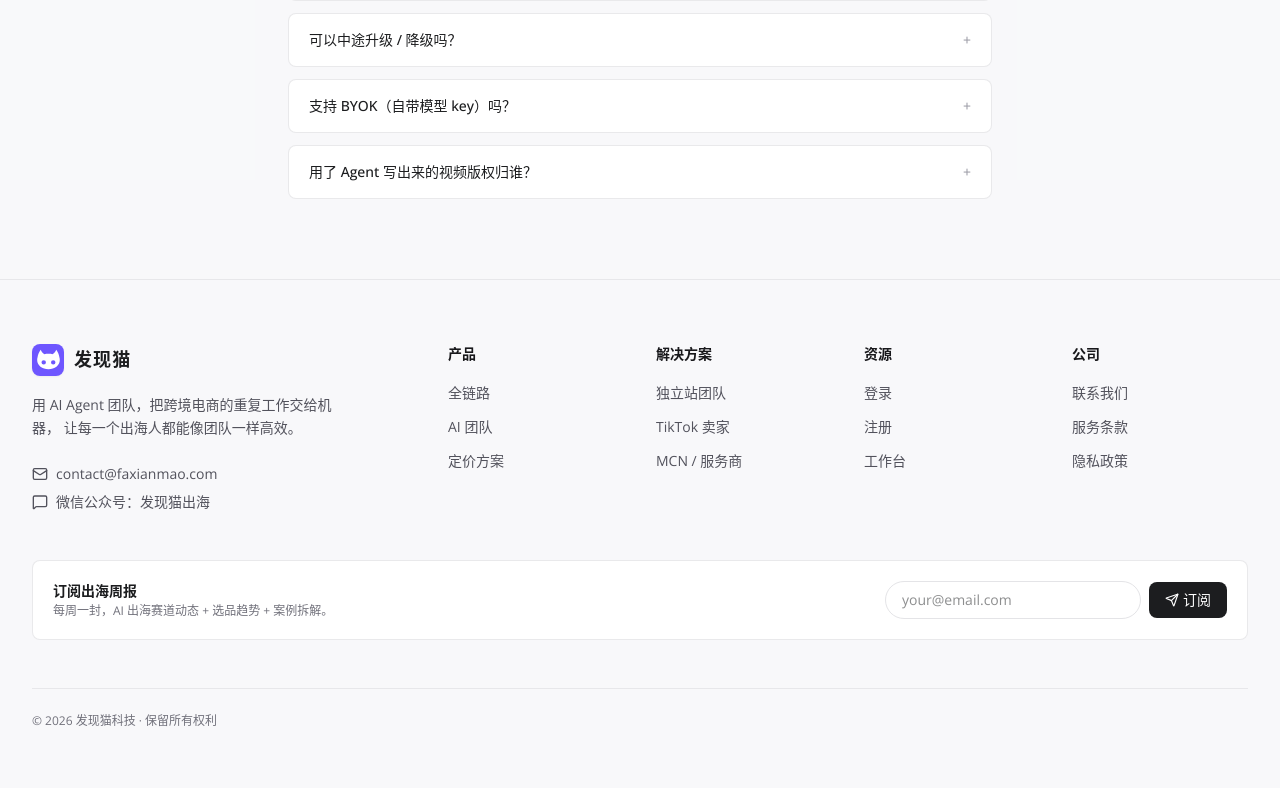
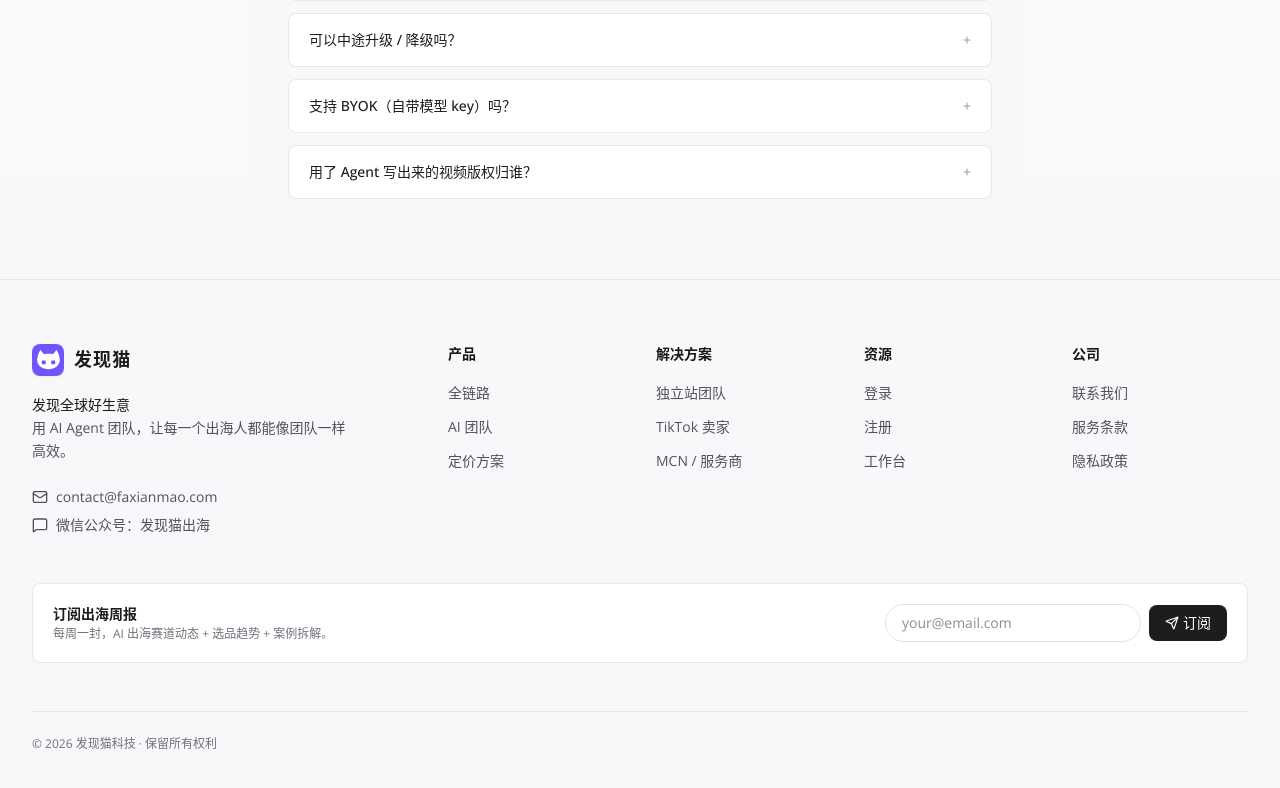
Before and after one commit to inkth/oneclaw, a Next.js app: page /pricing in a window 1280 px wide. Shown: the part 1599-2387 px from the top of the page. Built offline with nearby package versions, Linux system fonts and the light colour scheme; no server answers.

Commit message:
feat(brand): adopt global business slogan

```diff
--- a/app/(auth)/login/page.tsx
+++ b/app/(auth)/login/page.tsx
@@ -1,11 +1,13 @@
 import { Suspense } from "react";
 import { LoginForm } from "./login-form";
+import { BRAND_SLOGAN } from "@/lib/brand";
 
 export const metadata = { title: "登录 · 发现猫" };
 
 export default function LoginPage() {
   return (
     <div className="rounded-lg border border-zinc-200/80 bg-white p-6 sm:p-8 shadow-sm">
+      <div className="mb-4 inline-flex rounded-full bg-brand-50 px-3 py-1 text-2xs font-semibold text-brand-700">{BRAND_SLOGAN}</div>
       <h1 className="text-2xl font-semibold tracking-tight">登录 / 注册发现猫</h1>
       <p className="mt-1.5 text-sm text-zinc-500">
         中国大陆手机号，验证码登录，新用户自动开通工作台。
--- a/app/layout.tsx
+++ b/app/layout.tsx
@@ -7,6 +7,7 @@ import "./globals.css";
 import "@fontsource/noto-sans-sc/chinese-simplified-600.css";
 import "@fontsource/noto-sans-sc/chinese-simplified-700.css";
 import { Toaster } from "sonner";
+import { BRAND_NAME, BRAND_SLOGAN } from "@/lib/brand";
 
 // 照搬 Designkit：标题 Poppins，正文 Open Sans。
 const poppins = Poppins({
@@ -30,9 +31,9 @@ export const metadata: Metadata = {
         ? "https://faxianmao.com"
         : "http://localhost:3000"),
   ),
-  title: "发现猫 · 你的 AI 出海团队",
+  title: `${BRAND_NAME} · ${BRAND_SLOGAN}`,
   description:
-    "发现猫用 AI Agent 帮你完成跨境电商从选品分析、短视频创作、Listing 内容到投放复盘的全链路，榜单数据免费逛，一句话就能派活。",
+    `${BRAND_SLOGAN}。${BRAND_NAME} 用 AI Agent 帮你完成跨境电商从选品分析、短视频创作、Listing 内容到投放复盘的全链路，榜单数据免费逛，一句话就能派活。`,
 };
 
 export default function RootLayout({
--- a/components/Footer.tsx
+++ b/components/Footer.tsx
@@ -1,5 +1,6 @@
 import { Mail, MessageSquare } from "lucide-react";
 import { BrandLockup } from "@/components/ui/BrandMark";
+import { BRAND_SLOGAN } from "@/lib/brand";
 import { SubscribeForm } from "./SubscribeForm";
 
 const sections: Array<{ title: string; links: Array<{ label: string; href: string }> }> = [
@@ -45,8 +46,9 @@ export function Footer() {
           <div className="col-span-2">
             <BrandLockup tileClassName="h-8 w-8 rounded-lg" />
             <p className="mt-4 text-sm text-zinc-600 leading-relaxed max-w-xs">
-              用 AI Agent 团队，把跨境电商的重复工作交给机器，
-              让每一个出海人都能像团队一样高效。
+              <span className="font-medium text-zinc-900">{BRAND_SLOGAN}</span>
+              <br />
+              用 AI Agent 团队，让每一个出海人都能像团队一样高效。
             </p>
             <div className="mt-6 flex flex-col gap-2 text-sm text-zinc-600">
               <a href="mailto:contact@faxianmao.com" className="inline-flex items-center gap-2 hover:text-brand-600">
--- a/components/home/HomeHero.tsx
+++ b/components/home/HomeHero.tsx
@@ -12,6 +12,7 @@ import {
   Video,
 } from "lucide-react";
 import { DkAura } from "@/components/ui/GradientBackground";
+import { BRAND_SLOGAN_FOCUS, BRAND_SLOGAN_LEAD } from "@/lib/brand";
 
 /* 首屏即产品：复刻工作台 composer 的「一句话派活」交互。
    占位文字打字机轮换三条真实指令，对应的 Agent pill 同步点亮，
@@ -107,7 +108,7 @@ export function HomeHero() {
           </div>
 
           <h1 className="text-display">
-            出海，从<span className="gradient-text">一句话</span>开始
+            {BRAND_SLOGAN_LEAD}<span className="gradient-text">{BRAND_SLOGAN_FOCUS}</span>
           </h1>
 
           <p className="mx-auto mt-5 max-w-2xl text-base text-zinc-600 text-cjk-relaxed sm:text-lg">
--- /dev/null
+++ b/lib/brand.ts
@@ -0,0 +1,4 @@
+export const BRAND_NAME = "发现猫";
+export const BRAND_SLOGAN_LEAD = "发现全球";
+export const BRAND_SLOGAN_FOCUS = "好生意";
+export const BRAND_SLOGAN = `${BRAND_SLOGAN_LEAD}${BRAND_SLOGAN_FOCUS}`;
```
